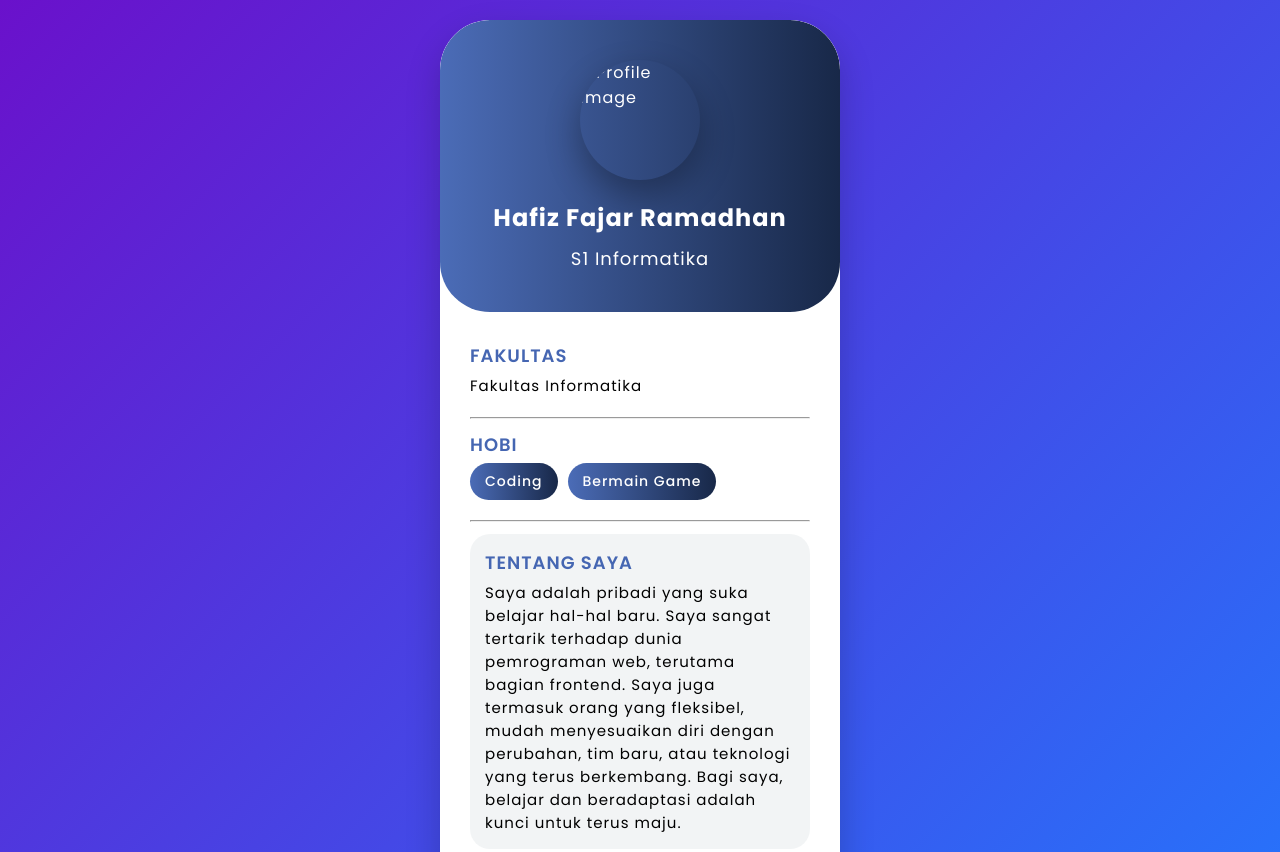
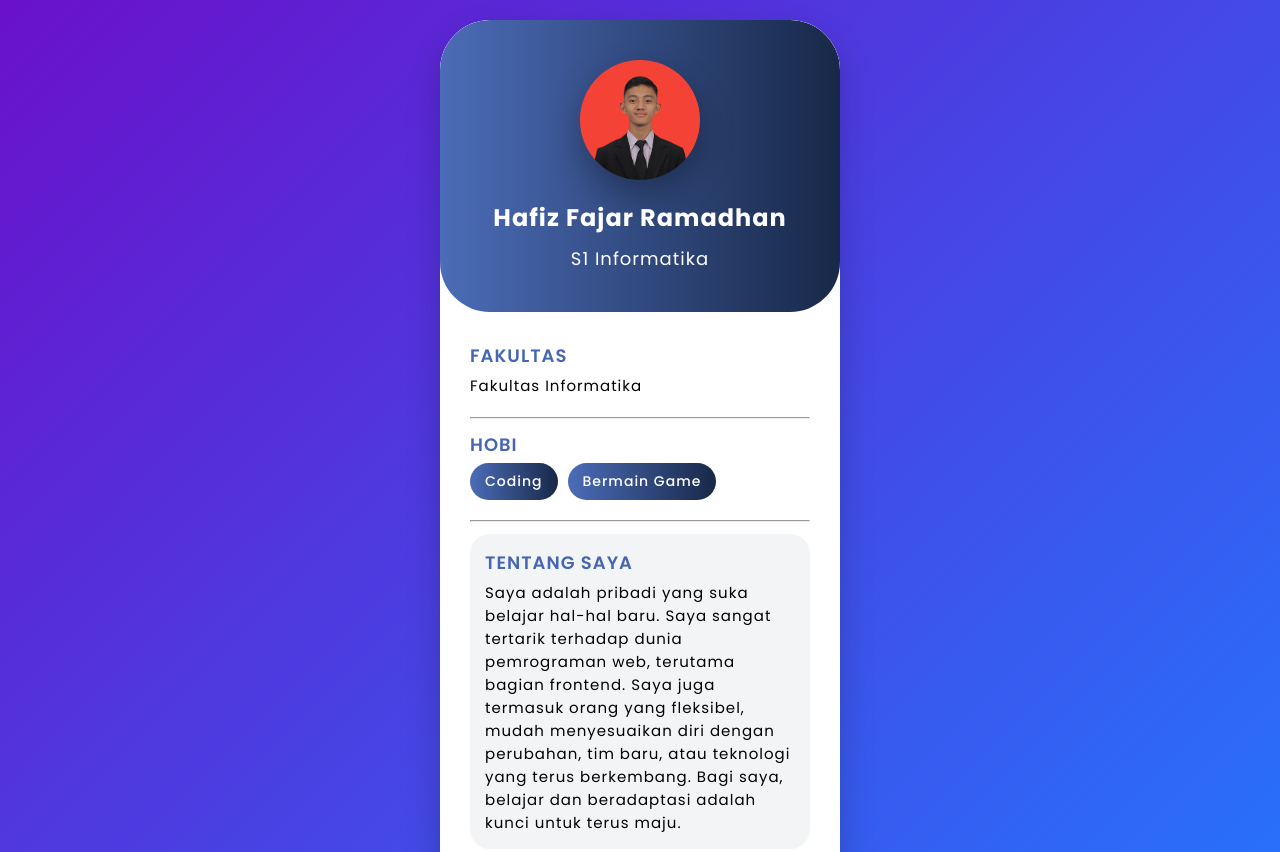
Before and after one commit to hfzfjr/Study-Group-GDGoC, a plain HTML site: page MINGGU 2/index.html in a window 1280 px wide. Shown: the top 852 px of the page. Drawn offline with Linux system fonts and the light colour scheme; the site is published under a folder, as on GitHub Pages, so addresses that start at the root find nothing; a web font is replaced by a local one.

Commit message:
fix : profile image

```diff
--- a/MINGGU 2/index.html
+++ b/MINGGU 2/index.html
@@ -15,7 +15,7 @@
   <body>
     <div class="profile-card">
       <div class="profile-header">
-        <img src="/assets/foto/me.png" alt="Profile Image" />
+        <img src="assets/foto/me.png" alt="Profile Image" />
         <h2 class="name">Hafiz Fajar Ramadhan</h2>
         <p class="jurusan">S1 Informatika</p>
       </div>
```
